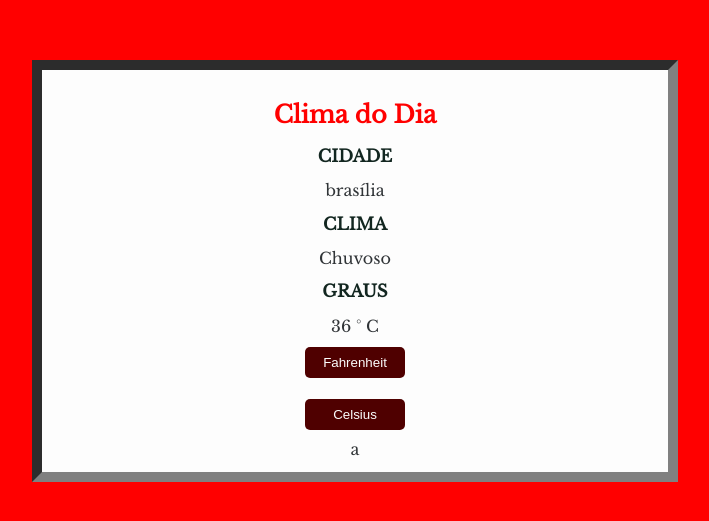
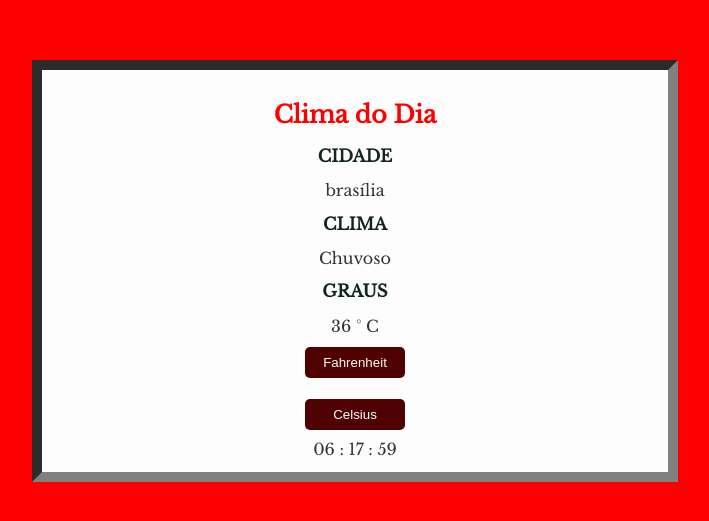
Before and after one commit to afaferz/APIClima, a plain HTML site: page font/index.html in a window 1280 px wide. Shown: the part 129-650 px from the top of the page, without its empty margins (285-994 px from the left). Drawn offline with nearby package versions, Linux system fonts and the light colour scheme; no server answers.

Commit message:
Horário JS

```diff
--- a/font/index.html
+++ b/font/index.html
@@ -28,6 +28,7 @@
     <script src="./js/app/model/Clima.js"></script>
     <script src="./js/app/helpers/ConvertGraus.js"></script>
     <script src="./js/app/view/ClimaView.js"></script>
+    <script src="./js/data.js"></script>
     <script>
         let cc = new ClimaController();
         cc._unify();
```
